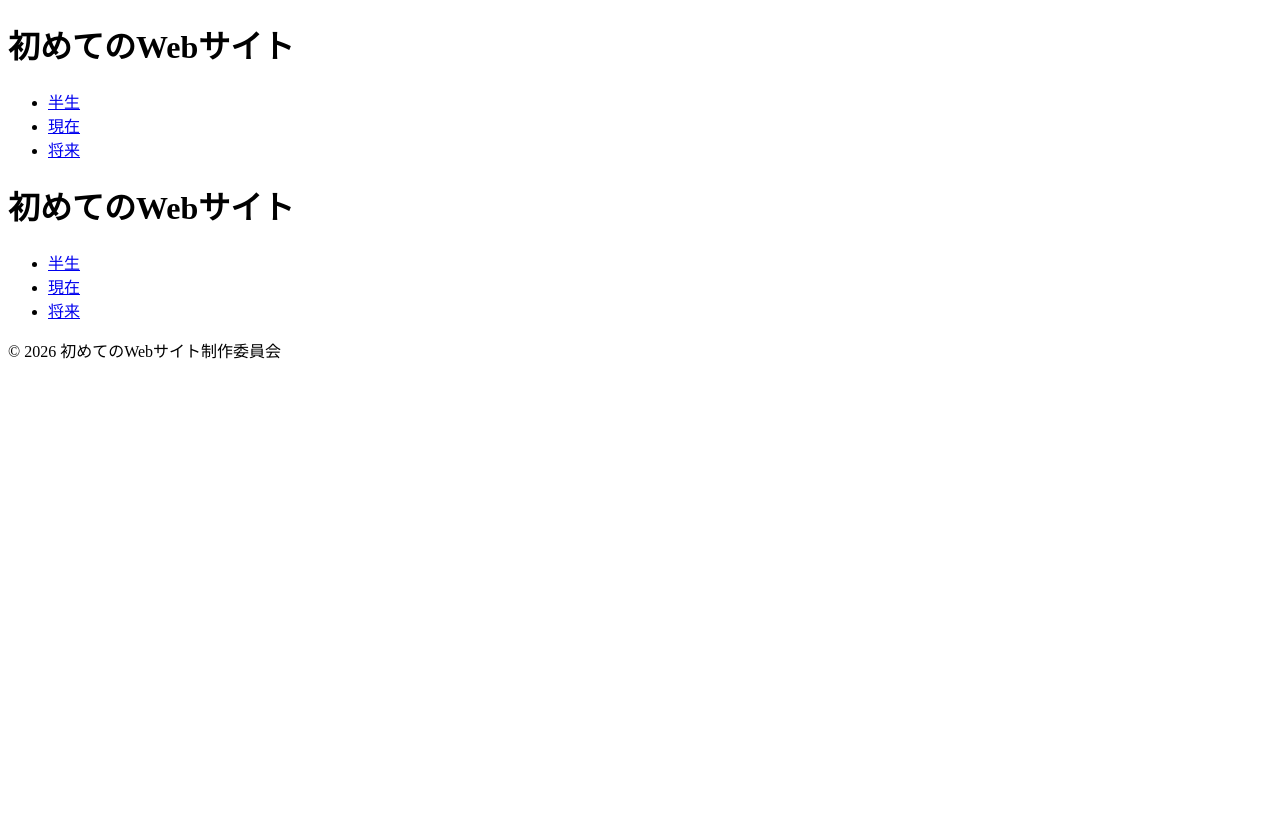
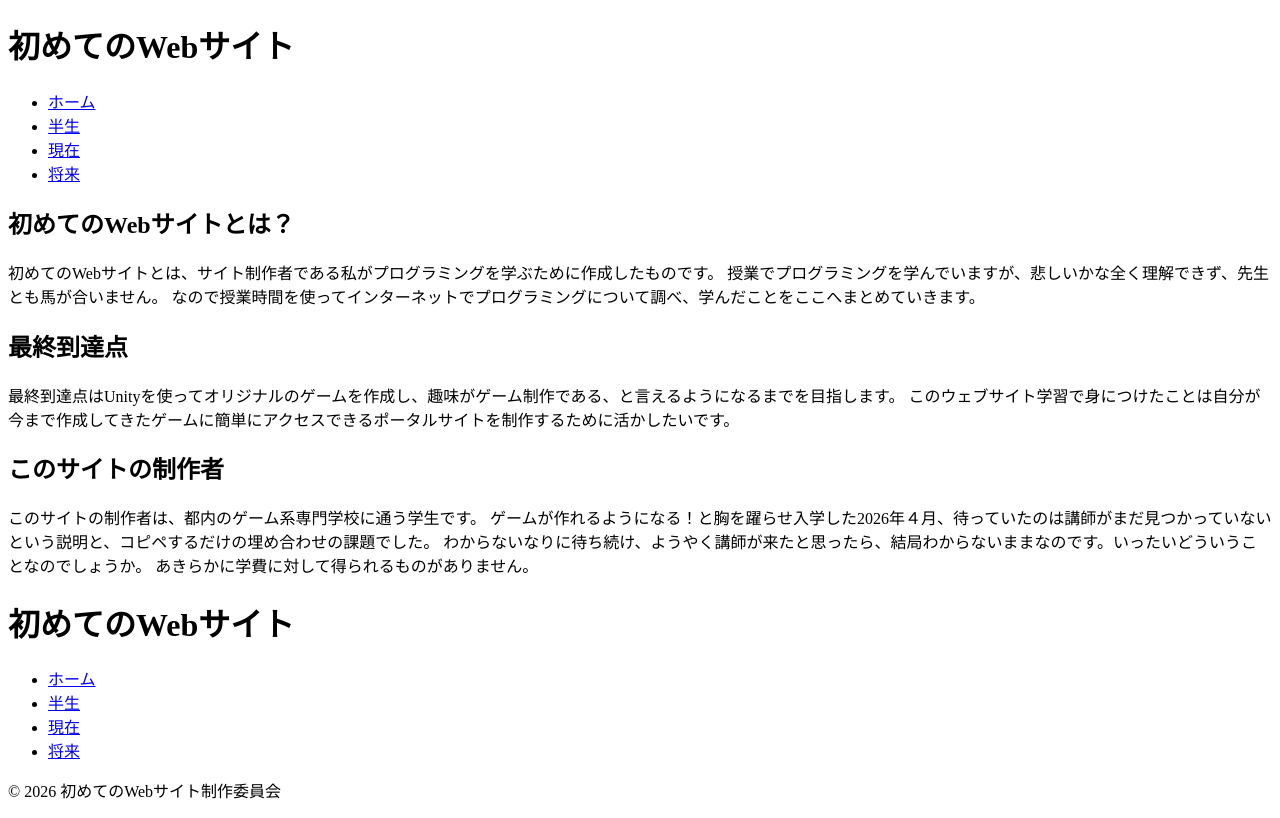
Before and after one commit to finetouri/websitetest, a plain HTML site: page index.html in a window 1280 px wide. Drawn offline with Linux system fonts and the light colour scheme.

Commit message:
main文作成

```diff
--- a/index.html
+++ b/index.html
@@ -13,6 +13,7 @@
     <h1>初めてのWebサイト</h1>
     <nav>
         <ul>
+            <li><a href="index.html">ホーム</a></li>
             <li><a href="history.html">半生</a></li>
             <li><a href="now.html">現在</a></li>
             <li><a href="future.html">将来</a></li>
@@ -20,10 +21,21 @@
     </nav>
 </header>
 <main>
-
-
-
-
+    <h2>初めてのWebサイトとは？</h2>
+    <p>初めてのWebサイトとは、サイト制作者である私がプログラミングを学ぶために作成したものです。
+        授業でプログラミングを学んでいますが、悲しいかな全く理解できず、先生とも馬が合いません。
+        なので授業時間を使ってインターネットでプログラミングについて調べ、学んだことをここへまとめていきます。
+    </p>
+    <h2>最終到達点</h2>
+    <p>最終到達点はUnityを使ってオリジナルのゲームを作成し、趣味がゲーム制作である、と言えるようになるまでを目指します。
+        このウェブサイト学習で身につけたことは自分が今まで作成してきたゲームに簡単にアクセスできるポータルサイトを制作するために活かしたいです。
+    </p>
+    <h2>このサイトの制作者</h2>
+    <p>このサイトの制作者は、都内のゲーム系専門学校に通う学生です。
+        ゲームが作れるようになる！と胸を躍らせ入学した2026年４月、待っていたのは講師がまだ見つかっていないという説明と、コピペするだけの埋め合わせの課題でした。
+        わからないなりに待ち続け、ようやく講師が来たと思ったら、結局わからないままなのです。いったいどういうことなのでしょうか。
+        あきらかに学費に対して得られるものがありません。
+    </p>
 
 
 
@@ -39,6 +51,7 @@
     </div>
     <nav>
         <ul class="footer-menu">
+            <li><a href="index.html">ホーム</a></li>
             <li><a href="history.html">半生</a></li>
             <li><a href="now.html">現在</a></li>
             <li><a href="future.html">将来</a></li>
```
